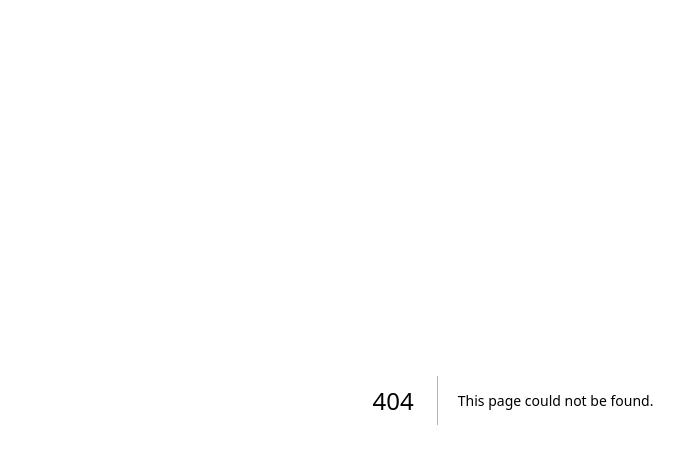
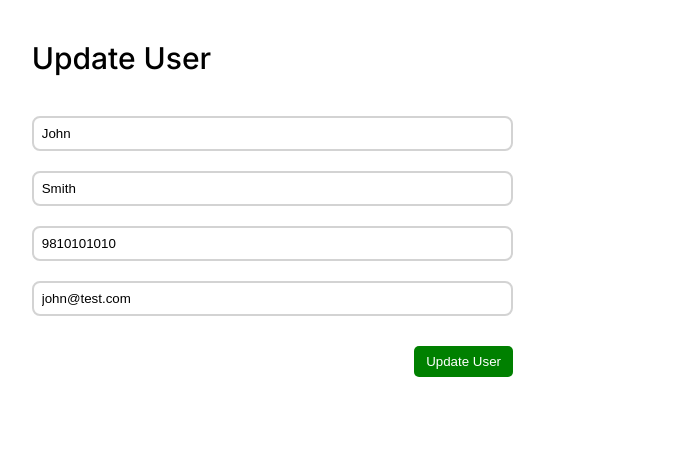
Before and after one commit to Shahrukh-elRed/next-js-crud-demo, a Next.js app: page /edituser/1 in a window 1280 px wide. Before the commit this address had no page. Shown: the top 464 px of the page, without its empty margins (127-811 px from the left). Built offline with nearby package versions, Linux system fonts and the light colour scheme.

Commit message:
added edit user page and form

```diff
--- /dev/null
+++ b/src/app/edituser/[userId]/page.js
@@ -0,0 +1,89 @@
+"use client";
+import { useState } from "react";
+
+const UpdateUser = () => {
+  const [firstName, setFirstName] = useState("John");
+  const [lastName, setLastName] = useState("Smith");
+  const [phoneNumber, setPhoneNumber] = useState("9810101010");
+  const [email, setEmail] = useState("john@test.com");
+  const [firstNameError, setFirstNameError] = useState("");
+  const [phoneNumberError, setPhoneNumberError] = useState("");
+  const [emailError, setEmailError] = useState("");
+
+  const validateAllInputs = () => {
+    if (firstName === "" || firstName.length <= 3)
+      setFirstNameError("First Name should be atleast 4 characters long");
+    if (phoneNumber.length !== 10)
+      setPhoneNumberError("Phone number should be of 10 digits");
+    if (email === "") setEmailError("Email cannot be empty");
+    const validateEmail = /^[^\s@]+@[^\s@]+\.[^\s@]+$/.test(email);
+    if (!validateEmail) setEmailError("Invalid email");
+  };
+
+  const updateUser = (e) => {
+    e.preventDefault();
+    validateAllInputs();
+
+    if (firstNameError || phoneNumberError || emailError) return false;
+    console.log("clicked");
+  };
+
+  return (
+    <div className="user-details-page-container">
+      <div className="user-table-header margin-left-header">Update User</div>
+      <form onSubmit={(e) => updateUser(e)} className="add-user-form">
+        <input
+          type="text"
+          value={firstName}
+          onChange={(e) => {
+            setFirstNameError("");
+            setFirstName(e.target.value);
+          }}
+          placeholder="Enter first name"
+          className={firstNameError ? "text-input-field-error" : ""}
+        ></input>
+        {firstNameError ? (
+          <div className="error-message">{firstNameError}</div>
+        ) : null}
+        <input
+          type="text"
+          value={lastName}
+          onChange={(e) => setLastName(e.target.value)}
+          placeholder="Enter last name (optional)"
+        ></input>
+        <input
+          type="number"
+          value={phoneNumber}
+          onChange={(e) => {
+            setPhoneNumberError("");
+            setPhoneNumber(e.target.value);
+          }}
+          onWheel={(e) => e.currentTarget.blur()}
+          placeholder="Enter 10 digit phone number"
+          className={phoneNumberError ? "text-input-field-error" : ""}
+        ></input>
+        {phoneNumberError ? (
+          <div className="error-message">{phoneNumberError}</div>
+        ) : null}
+        <input
+          type="text"
+          value={email}
+          onChange={(e) => {
+            setEmailError("");
+            setEmail(e.target.value);
+          }}
+          placeholder="Enter email"
+          className={emailError ? "text-input-field-error" : ""}
+        ></input>
+        {emailError ? <div className="error-message">{emailError}</div> : null}
+        <div className="add-user-btn-container">
+          <button type="submit" className="add-user-btn">
+            Update User
+          </button>
+        </div>
+      </form>
+    </div>
+  );
+};
+
+export default UpdateUser;
--- a/src/app/page.js
+++ b/src/app/page.js
@@ -33,7 +33,7 @@ export default function Home() {
 
   const goToUserEdit = (id, e) => {
     if (e && e.stopPropagation) e.stopPropagation();
-    console.log("edit user id => ", id);
+    router.push("/edituser/" + id);
   };
 
   const deleteUser = (id, e) => {
--- a/src/app/viewuser/[userId]/page.js
+++ b/src/app/viewuser/[userId]/page.js
@@ -21,10 +21,11 @@ const ViewUser = () => {
           <span className="user-detail-left-heading">First Name : </span>
           <span className="user-detail-right">{userData.firstName}</span>
         </div>
-
         <div className="user-detail-row">
           <span className="user-detail-left-heading">Last Name : </span>
-          <span className="user-detail-right">{userData.lastName}</span>
+          <span className="user-detail-right">
+            {userData.lastName ? userData.lastName : "N/A"}
+          </span>
         </div>
         <div className="user-detail-row">
           <span className="user-detail-left-heading">Phone Number : </span>
```
